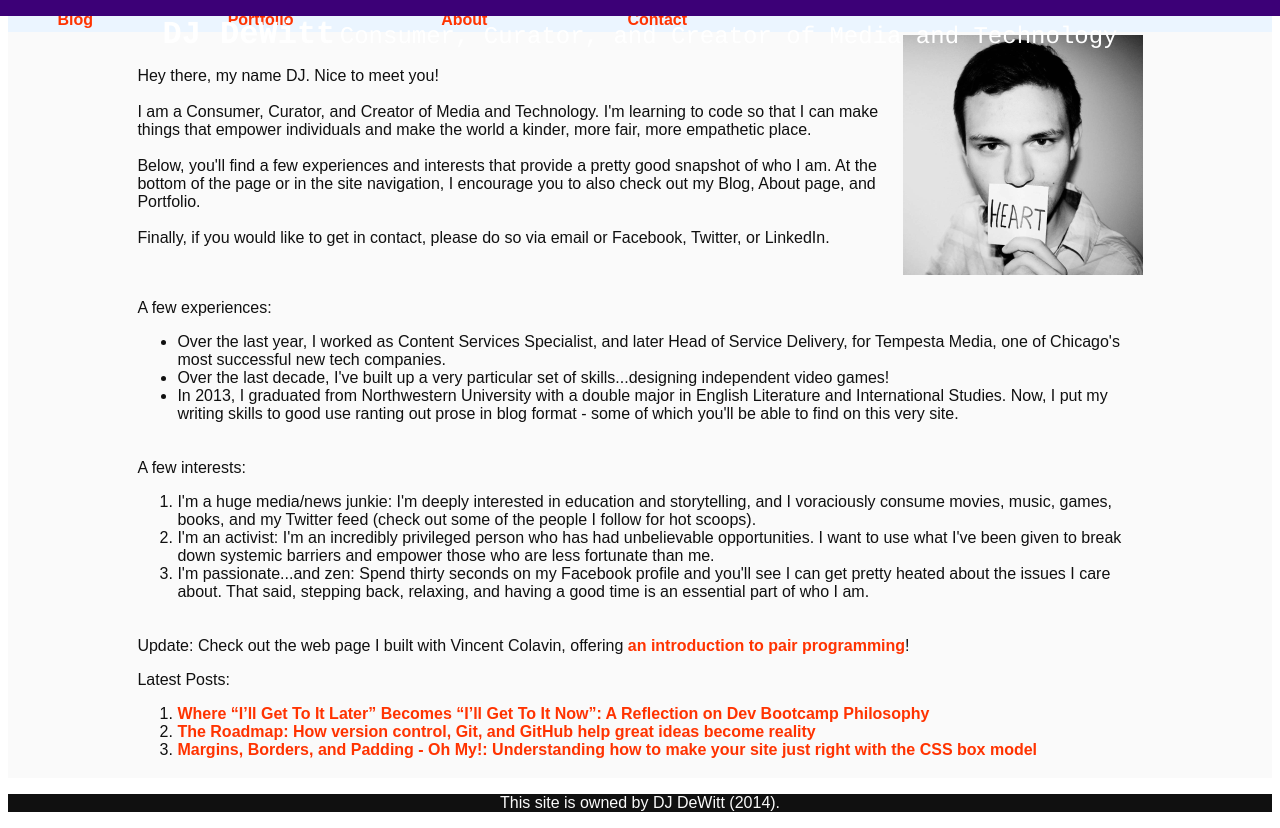
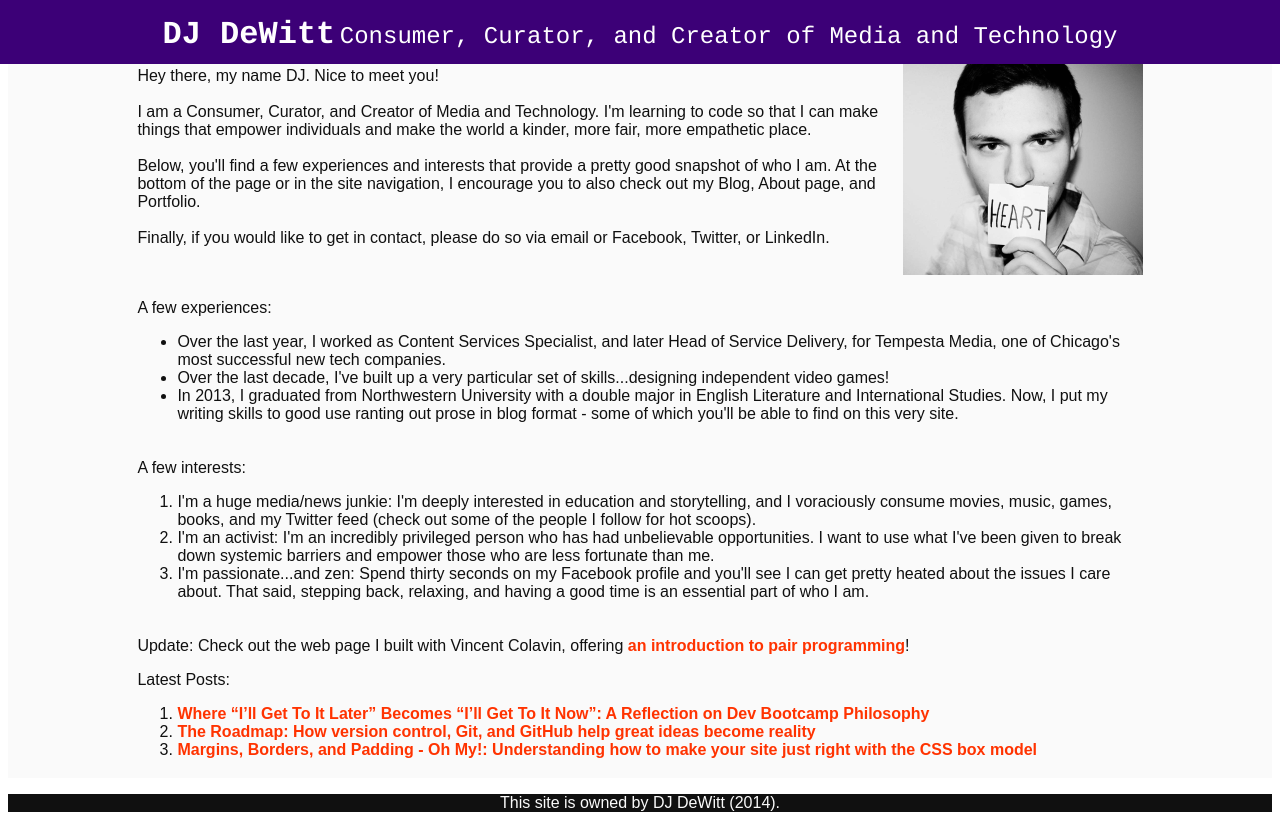
Before and after one commit to DJDeWitt/DJDeWitt.github.io, a plain HTML site: page index.html in a window 1280 px wide. Drawn offline with Linux system fonts and the light colour scheme.

Commit message:
change header height

```diff
--- a/stylesheets/blog-stylesheet.css
+++ b/stylesheets/blog-stylesheet.css
@@ -9,7 +9,7 @@ html {
 	width: 100%;
 	left: 0px;
 	top: 0px;
-	height: 1em;
+	height: 64px;
 	background-color: #3C0077;
 	text-align: center;
 }
```
